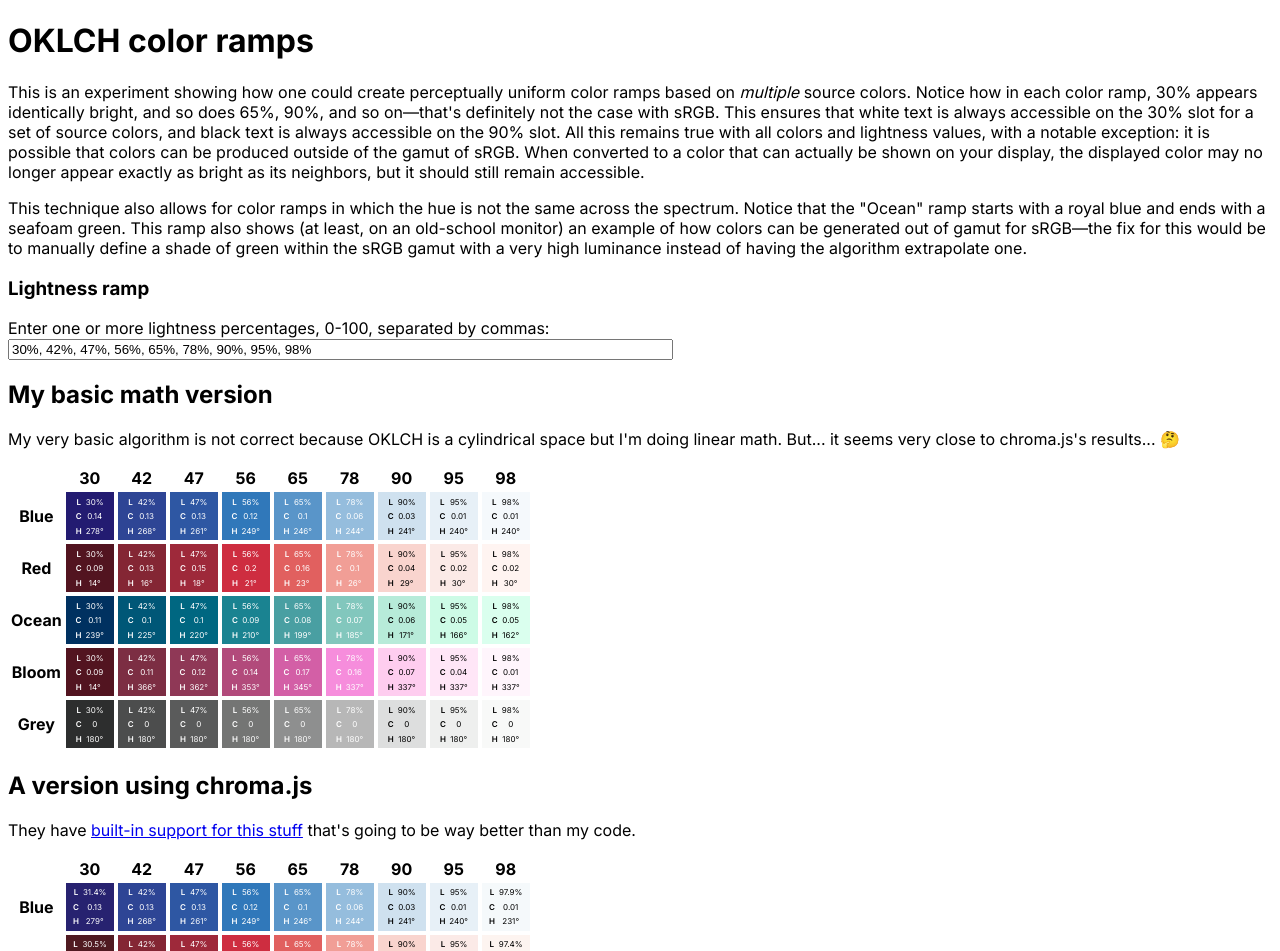
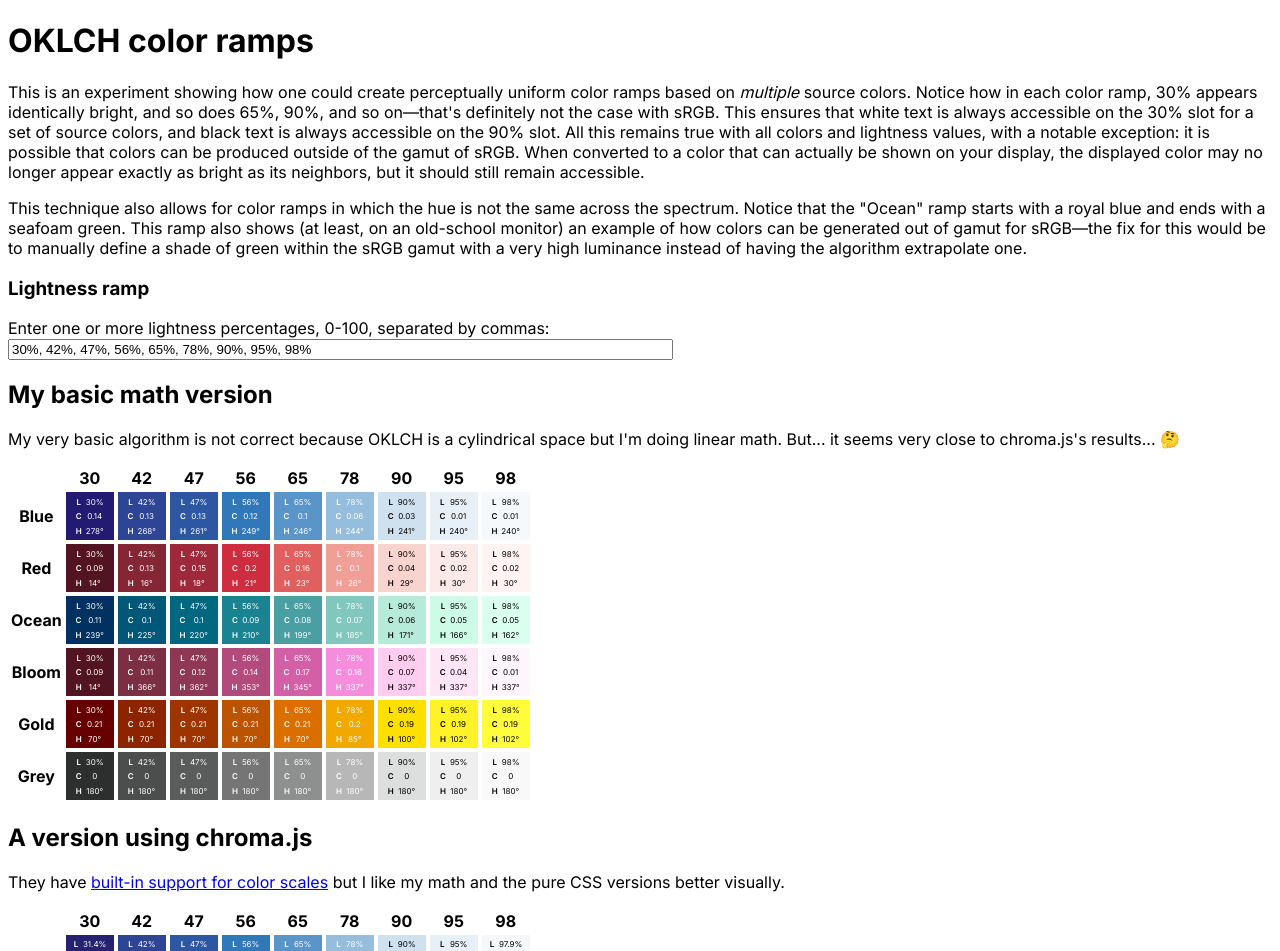
Before and after one commit to TravisSpomer/oklch, a Next.js app: page / in a window 1280 px wide. Shown: the top 951 px of the page. Built offline with nearby package versions, Linux system fonts and the light colour scheme.

Commit message:
Add gold

```diff
--- a/src/app/page.tsx
+++ b/src/app/page.tsx
@@ -13,7 +13,7 @@ interface Ramp {
 }
 
 export default function Home() {
-	useSignals() // NOTE: These don't actually need to be signals since they never change; I was just trying out the library.
+	useSignals()
 
 	const ramps = useSignal<Ramp[]>([
 		{ name: "Blue", baseColors: [
@@ -35,14 +35,13 @@ export default function Home() {
 			{ lightness: .737, chroma: 0.188, hue: 337},
 			{ lightness: .980, chroma: 0.014, hue: 337 },
 		] },
+		{ name: "Gold", baseColors: [
+			{ lightness: 0.919, chroma: 0.192, hue: 102 },
+			{ lightness: 0.662, chroma: 0.205, hue: 70 },
+		] },
 		{ name: "Grey", baseColors: [
 			{ lightness: 0.50, chroma: 0.001, hue: 180 },
 		] },
-		/*{ name: "ugly RGB", baseColors: [
-			{ lightness: .050, chroma: 0.100, hue: 15},
-			{ lightness: .750, chroma: 0.167, hue: 135 },
-			{ lightness: .950, chroma: 0.033, hue: 250 },
-		] },*/
 	])
 
 	// These lightness values come from a draft color scheme I set up previously.
@@ -91,7 +90,7 @@ export default function Home() {
 				</tbody>
 			</table>
 			<h2>A version using chroma.js</h2>
-			<p>They have <a href="https://gka.github.io/chroma.js/#color-scales" target="_blank">built-in support for this stuff</a> that's going to be way better than my code.</p>
+			<p>They have <a href="https://gka.github.io/chroma.js/#color-scales" target="_blank">built-in support for color scales</a> but I like my math and the pure CSS versions better visually.</p>
 			<table>
 				<thead>
 					<tr>
@@ -129,10 +128,8 @@ export default function Home() {
 function parseLightnesses(input: string): number[] | null {
 	try {
 		const percentStrings = input.split(",").map(string => string.trim()).filter(string => !!string)
-		console.log("percentStrings:", percentStrings)
 		const numbers = percentStrings.map(string => parseInt(string, 10)).filter(number => !isNaN(number)).map(number => number < 0 ? 0 : number > 100 ? 1 : number / 100)
 		numbers.sort()
-		console.log("numbers:", numbers)
 		return numbers.length ? numbers : [.50]
 	}
 	catch (ex) {
```
